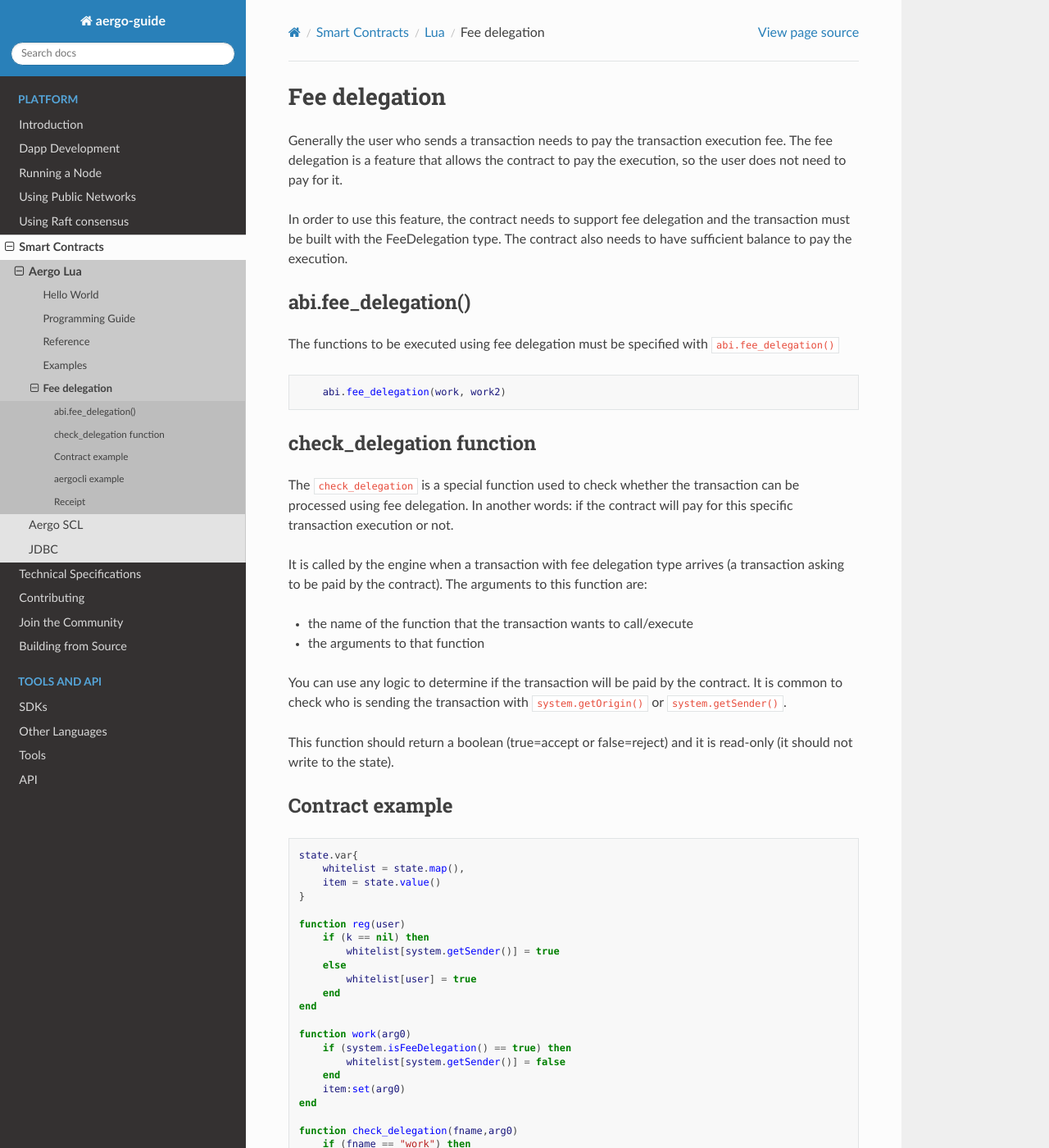
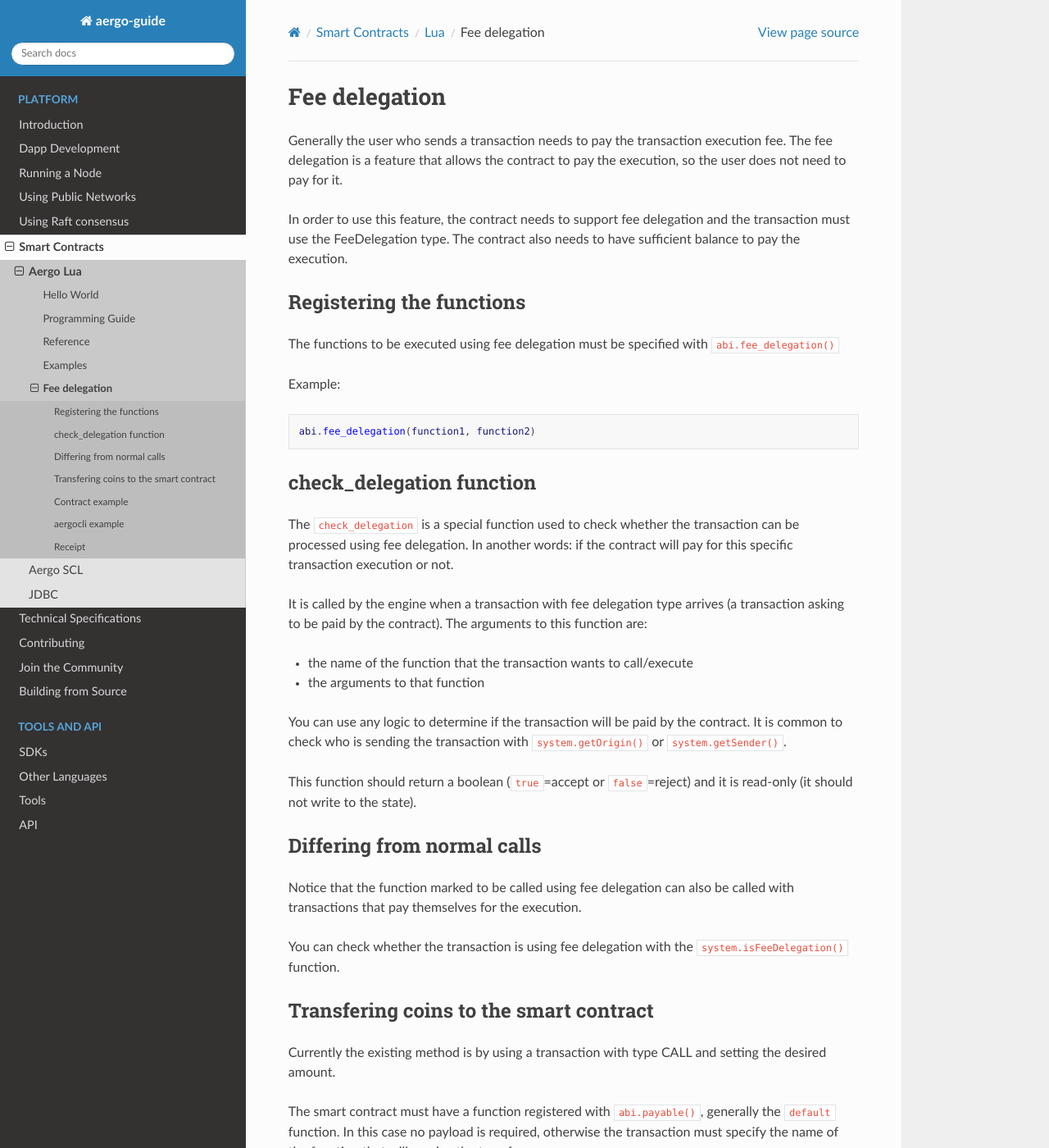
Before and after one commit to aergoio/guide, a Sphinx documentation site: the page built from source/smart-contracts/lua/using-fee-delegation.md, in a window 1280 px wide and 1400 px high. Shown: the whole window at 82% size. Built offline with Sphinx 7.4.7 and the Read the Docs theme 2.0.0, drawn with Linux system fonts in a browser that asks for light colours; some of the changed text lies outside the part shown.

Commit message:
Update using-fee-delegation.md

````diff
--- a/source/smart-contracts/lua/using-fee-delegation.md
+++ b/source/smart-contracts/lua/using-fee-delegation.md
@@ -3,15 +3,17 @@
 Generally the user who sends a transaction needs to pay the transaction execution fee.
 The fee delegation is a feature that allows the contract to pay the execution, so the user does not need to pay for it.
 
-In order to use this feature, the contract needs to support fee delegation and the transaction must be built with the FeeDelegation type.
+In order to use this feature, the contract needs to support fee delegation and the transaction must use the FeeDelegation type.
 The contract also needs to have sufficient balance to pay the execution.
 
-## abi.fee_delegation()
+## Registering the functions
 
 The functions to be executed using fee delegation must be specified with `abi.fee_delegation()`
 
+Example:
+
 ``` lua
-    abi.fee_delegation(work, work2)
+abi.fee_delegation(function1, function2)
 ```
 
 ## check_delegation function
@@ -28,9 +30,25 @@
 You can use any logic to determine if the transaction will be paid by the contract.
 It is common to check who is sending the transaction with `system.getOrigin()` or `system.getSender()`.
 
-This function should return a boolean (true=accept or false=reject) and it is read-only (it should not write to the state).
+This function should return a boolean (`true`=accept or `false`=reject) and it is read-only (it should not write to the state).
+
+## Differing from normal calls
+
+Notice that the function marked to be called using fee delegation can also be called with
+transactions that pay themselves for the execution.
+
+You can check whether the transaction is using fee delegation with the `system.isFeeDelegation()` function.
+
+## Transfering coins to the smart contract
+
+Currently the existing method is by using a transaction with type CALL and setting the desired amount.
+
+The smart contract must have a function registered with `abi.payable()`, generally the `default` function.
+In this case no payload is required, otherwise the transaction must specify the name of the function that will receive the transfer.
 
 ## Contract example
+
+Here is a very basic example of a contract that implements fee delegation:
 
 ``` lua
 state.var{
@@ -53,7 +71,7 @@
     item:set(arg0)
 end
 
-function check_delegation(fname,arg0)
+function check_delegation(fname, arg0)
     if (fname == "work") then
         return whitelist[system.getSender()]
     end
````
